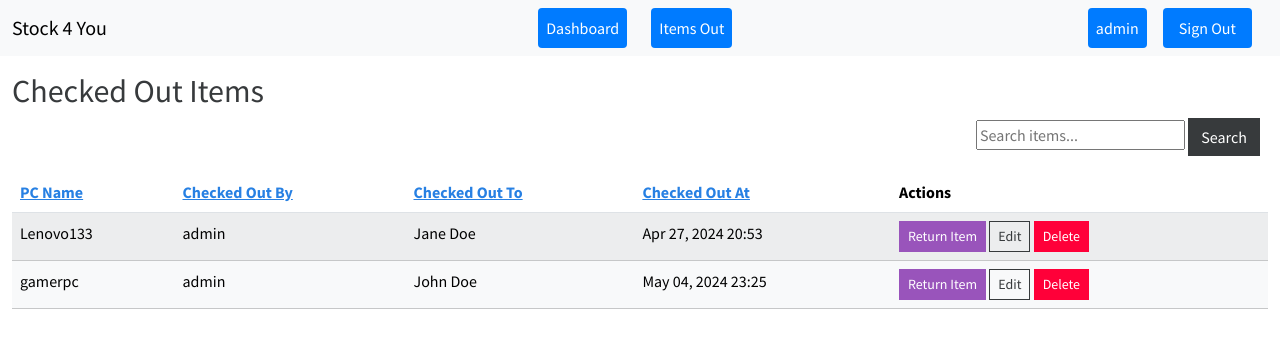
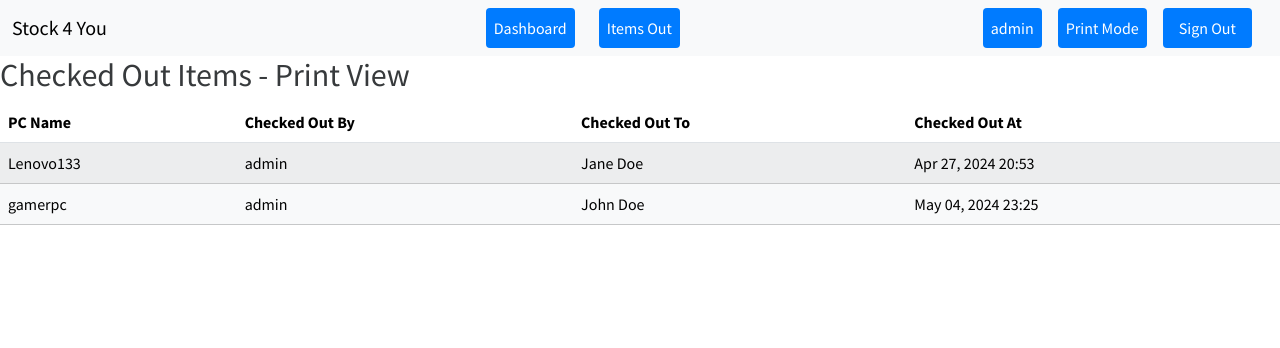
Before and after one commit to kcurt123/CIS281, a Django app: page /checked-out/?print=true in a window 1280 px wide. Shown: the top 348 px of the page. Run offline with Django 5.2, Linux system fonts and the light colour scheme; a user stored in the database is signed in; data comes from the database, SQL or seed files in the repository; both versions use the stored data as it was after the commit; some libraries are stand-ins or nearby versions.

Commit message:
print mode for dashboard and items out, removed id column

```diff
--- a/inventory_management/inventory/templates/inventory/base.html
+++ b/inventory_management/inventory/templates/inventory/base.html
@@ -5,6 +5,7 @@
     <meta charset="UTF-8">
     <meta name="viewport" content="width=device-width, initial-scale=1.0">
     <link href="{% static 'css/bootstrap.min.css' %}" rel="stylesheet">
+    <link rel="stylesheet" type="text/css" href="{% static 'css/print.css' %}" media="print">
     <title>Stock 4 You</title>
 </head>
 <body>
--- /dev/null
+++ b/inventory_management/inventory/templates/inventory/checked_out_items_print.html
@@ -0,0 +1,42 @@
+{% extends 'inventory/base.html' %}
+{% load crispy_forms_tags %}
+
+{% block content %}
+<div class="container-fluid mt-3">
+    <h2>Checked Out Items - Print View</h2>
+    {% if messages %}
+    <div class="row mt-5">
+        {% for message in messages %}
+        <div class="col-md-10 col-12 mx-auto alert alert-{{ message.tags }}">
+            {{ message }}
+        </div>
+        {% endfor %}
+    </div>
+    {% endif %}
+
+    {% if checkouts.exists %}
+    <table class="table table-hover table-striped">
+        <thead>
+            <tr>
+                <th scope="col">PC Name</th>
+                <th>Checked Out By</th>
+                <th>Checked Out To</th>
+                <th>Checked Out At</th>
+            </tr>
+        </thead>
+        <tbody>
+            {% for checkout in checkouts %}
+            <tr class="table-light">
+                <td>{{ checkout.item.pc_name }}</td>
+                <td>{{ checkout.checked_out_by.username }}</td>
+                <td>{{ checkout.checked_out_to.first_name }} {{ checkout.checked_out_to.last_name }}</td>
+                <td>{{ checkout.checked_out_at|date:"M d, Y H:i" }}</td>
+            </tr>
+            {% endfor %}
+        </tbody>
+    </table>
+    {% else %}
+    <div class="alert alert-info">No items are currently checked out.</div>
+    {% endif %}
+</div>
+{% endblock %}
--- a/inventory_management/inventory/templates/inventory/dashboard.html
+++ b/inventory_management/inventory/templates/inventory/dashboard.html
@@ -41,7 +41,7 @@
       <table class="table table-hover table-striped">
         <thead>
           <tr>
-            <th scope="col"><a href="?sort=id&order={{ next_sort_order }}">ID</a></th>
+            <!--<th scope="col"><a href="?sort=id&order={{ next_sort_order }}">ID</a></th> -->
             <th scope="col"><a href="?sort=pc_name&order={{ next_sort_order }}">PC Name</a></th>
             <th scope="col"><a href="?sort=department&order={{ next_sort_order }}">Department</a></th>
             <th scope="col"><a href="?sort=model_number&order={{ next_sort_order }}">Model Number</a></th>
@@ -69,7 +69,7 @@
               data-has_cd="{{ item.has_cd }}"
               data-last_checked_out_at="{{ item.last_checked_out_at|date:'Y-m-d g:i A' }}"
               {% if item.is_checked_out %} table-light {% endif %}>
-              <th scope="row">{{ item.id }}</th>
+              <!--<th scope="row">{{ item.id }}</th>-->
               <td>{{ item.pc_name }}</td>
               <td>
                 {% if item.department %}
@@ -121,5 +121,4 @@
         </tbody>
       </table>
     </div>
-
 {% endblock content %}
--- a/inventory_management/inventory/templates/inventory/navagation.html
+++ b/inventory_management/inventory/templates/inventory/navagation.html
@@ -25,6 +25,9 @@
                         <a class="nav-link" href="#">{{ user.username }}</a>
                     </li>
                     <li class="nav-item me-3">
+                        <a href="{{ request.path }}?print=true" class="btn btn-primary nav-link">Print Mode</a>
+                    </li>
+                    <li class="nav-item me-3">
                         <form action="{% url 'logout' %}" method="post" style="display: inline;">
                             {% csrf_token %}
                             <button type="submit" class="btn btn-primary nav-link" style="border: none; background: 0056b3; padding: 0.5rem 1rem;">Sign Out</button>
@@ -41,4 +44,4 @@
             </ul>
         </div>
     </div>
-</nav>
+</nav
--- a/inventory_management/inventory/views.py
+++ b/inventory_management/inventory/views.py
@@ -24,16 +24,17 @@ class Dashboard(LoginRequiredMixin, View):
         sort_order = request.GET.get('order', 'asc')
         sort_by = request.GET.get('sort', 'pc_name')
         search_query = request.GET.get('search', '')
+        print_mode = 'print' in request.GET
 
         items = InventoryItem.objects.filter(user=request.user)
 
-        if search_query:
+        if search_query and not print_mode:
             query = (
                 Q(pc_name__icontains=search_query) | \
                 Q(barcode__icontains=search_query) | \
                 Q(category__name__icontains=search_query) | \
                 Q(supplier__name__icontains=search_query) | \
-                Q(location_name_icontains=search_query) | \
+                Q(location_name__icontains=search_query) | \
                 Q(department__location__icontains=search_query) | \
                 Q(notes__icontains=search_query)
             )
@@ -43,6 +44,13 @@ class Dashboard(LoginRequiredMixin, View):
             sort_by = f'-{sort_by}'
 
         items = items.order_by(sort_by)
+
+        if print_mode:
+            # Optionally use a different template that's optimized for printing
+            return render(request, 'inventory/dashboard_print.html', {
+                'items': items,
+                'print_mode': True  # This could be used to adjust the template logic
+            })
 
         return render(request, 'inventory/dashboard.html', {
             'items': items,
@@ -176,6 +184,7 @@ def checked_out_items(request):
     search_query = request.GET.get('search', '')
     sort_order = request.GET.get('order', 'asc')
     sort_by = request.GET.get('sort', 'checked_out_at')
+    print_mode = 'print' in request.GET  # Check for print mode
 
     checkouts = Checkout.objects.filter(returned=False)
 
@@ -187,10 +196,16 @@ def checked_out_items(request):
             Q(checked_out_to__last_name__icontains=search_query)
         )
 
-    if sort_order == 'desc':
+    if not print_mode and sort_order == 'desc':
         sort_by = f'-{sort_by}'
+    checkouts = checkouts.order_by(sort_by)
 
-    checkouts = checkouts.order_by(sort_by)
+    if print_mode:
+        return render(request, 'inventory/checked_out_items_print.html', {
+            'checkouts': checkouts,
+            'search_query': search_query,
+            'print_mode': True
+        })
 
     return render(request, 'inventory/checked_out_items.html', {
         'checkouts': checkouts,
```
Also changed, not shown: inventory_management/inventory/templates/inventory/dashboard_print.html (added, +36 -0 lines), inventory_management/inventory_management/settings.py (+8 -8 lines), inventory_management/db.sqlite3, 1 other file.
